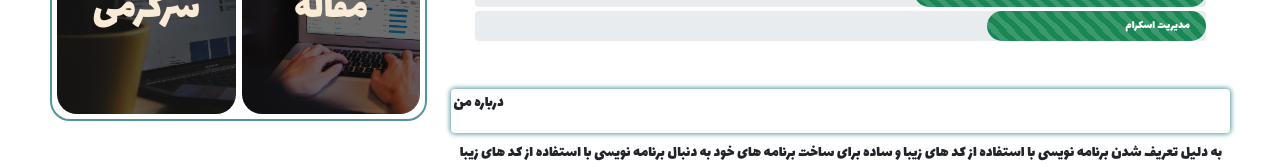
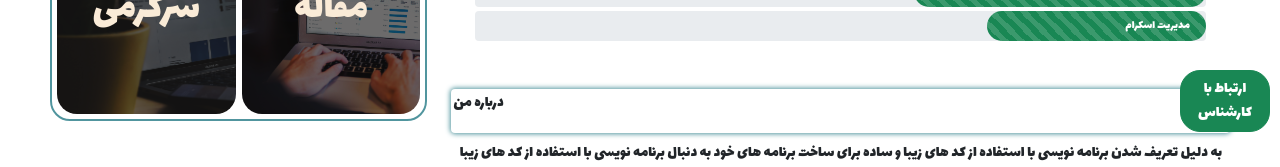
Before and after one commit to onlineabedini/New-practical-team, a Nuxt app in the folder practical_group_1402_1/personal/: page / in a window 1280 px wide. Shown: the part 628-795 px from the top of the page. Built offline with nearby package versions, Linux system fonts and the light colour scheme; no server answers.

Commit message:
added floating btn

```diff
--- a/practical_group_1402_1/personal/layouts/default.vue
+++ b/practical_group_1402_1/personal/layouts/default.vue
@@ -3,6 +3,7 @@
     <app_header></app_header>
     <div class="container">
       <Nuxt />
+      <button type="button" class="btn btn-success floatmenu">ارتباط با کارشناس</button>
     </div>
     <app_footer></app_footer>
   </div>
@@ -24,4 +25,11 @@ export default {
   margin: 0 auto;
   padding: 50px;
 }
+.floatmenu{
+    position: fixed;
+    max-width: 90px;
+    bottom: 40px;
+    right: 10px;
+
+    }
 </style>
--- a/practical_group_1402_1/personal/pages/blog.vue
+++ b/practical_group_1402_1/personal/pages/blog.vue
@@ -43,7 +43,7 @@
           </div>
 
         </div>
-        <button type="button" class="btn btn-success floatmenu">ارتباط با کارشناس</button>
+
     </div>
 
     </div>
@@ -156,11 +156,4 @@
     .margintop{
         margin-top: 50px;
     }
-    .floatmenu{
-    position: fixed;
-    max-width: 90px;
-    bottom: 40px;
-    right: 10px;
-
-    }
   </style>
```
